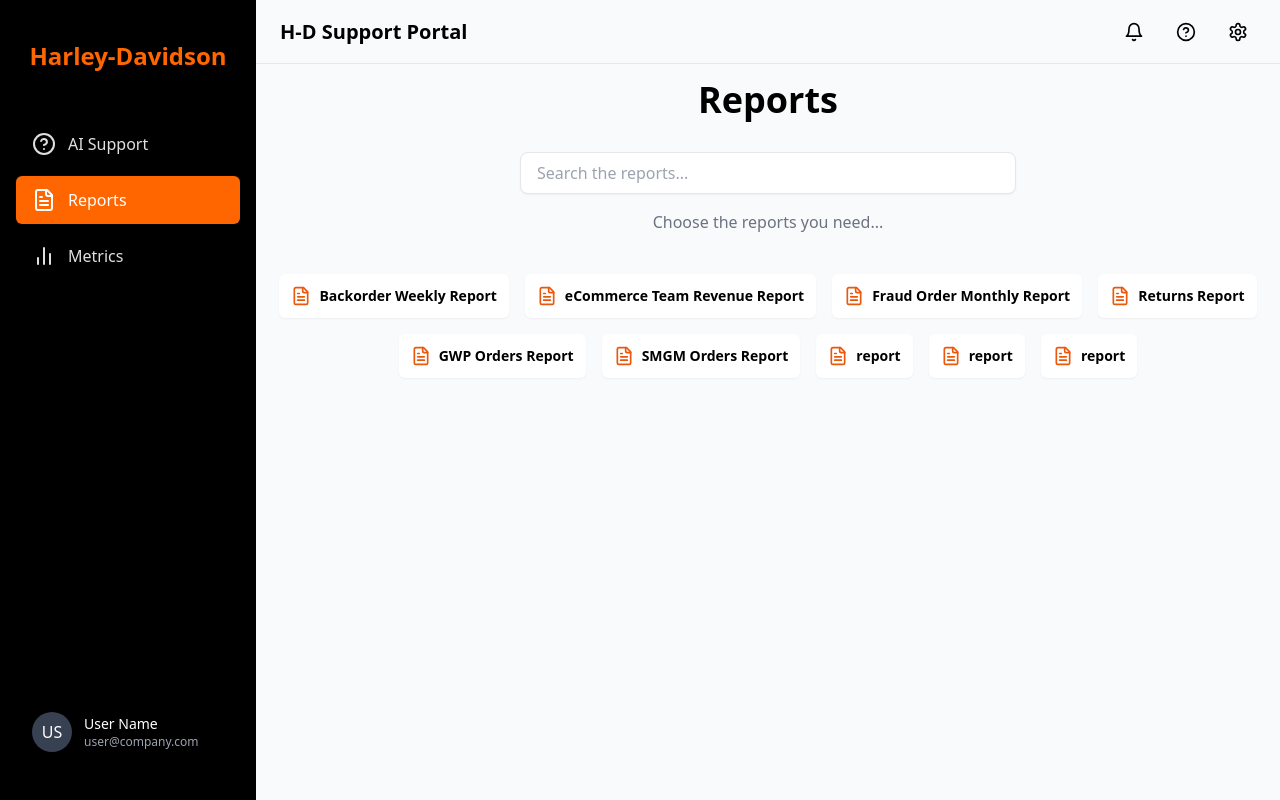
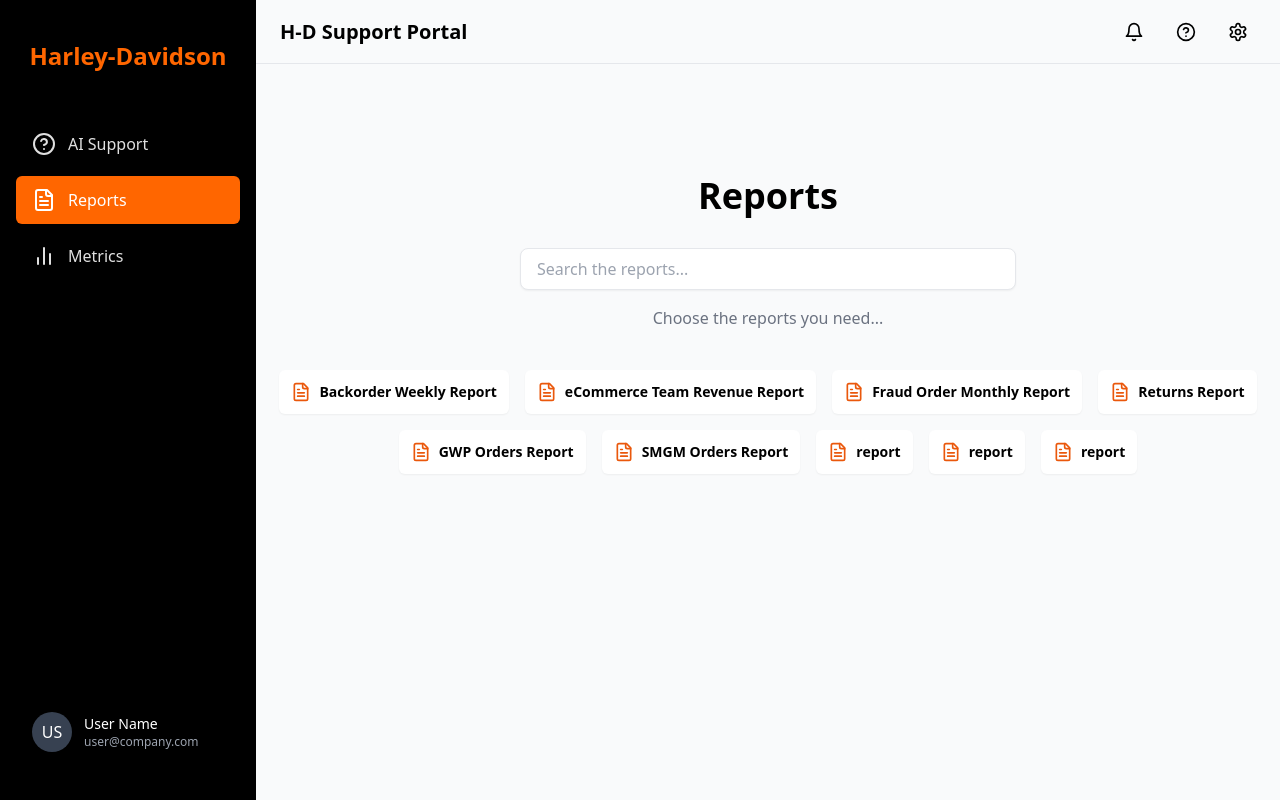
Before and after one commit to AfrinFarhath-exp/HD--Demo, a React (Vite) app: page /reports in a window 1280 px wide. Built offline with nearby package versions, Linux system fonts and the light colour scheme.

Commit message:
report popup added

```diff
--- a/src/pages/Reports/ReportsPage.tsx
+++ b/src/pages/Reports/ReportsPage.tsx
@@ -14,7 +14,7 @@
 
 export default function ReportsPage() {
   return (
-    <div >
+    <div className="flex flex-col justify-center pt-24">
       <h1 className="text-4xl font-bold text-center mb-8">Reports</h1>
 
       <div className="flex justify-center mb-4">
```
